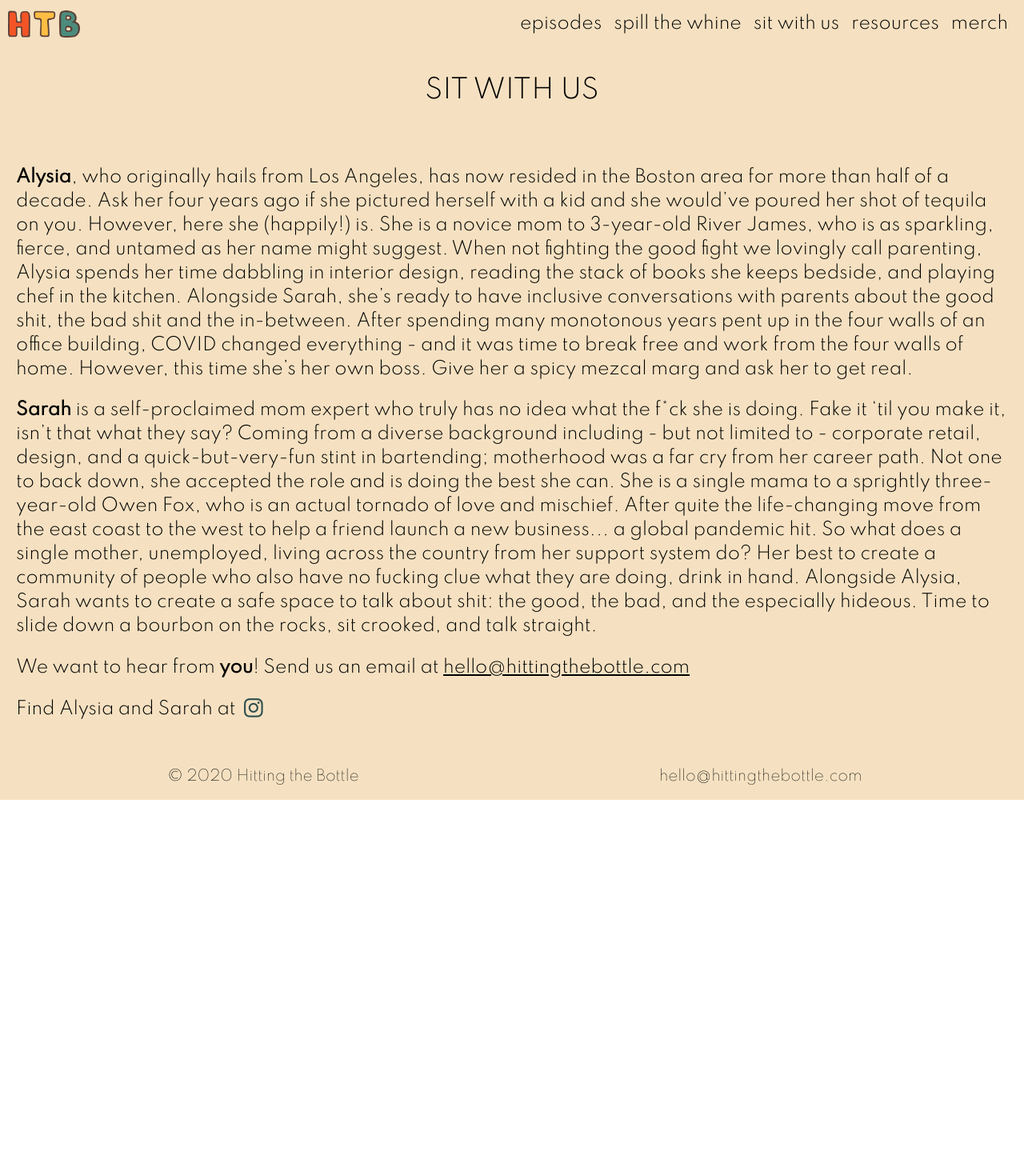
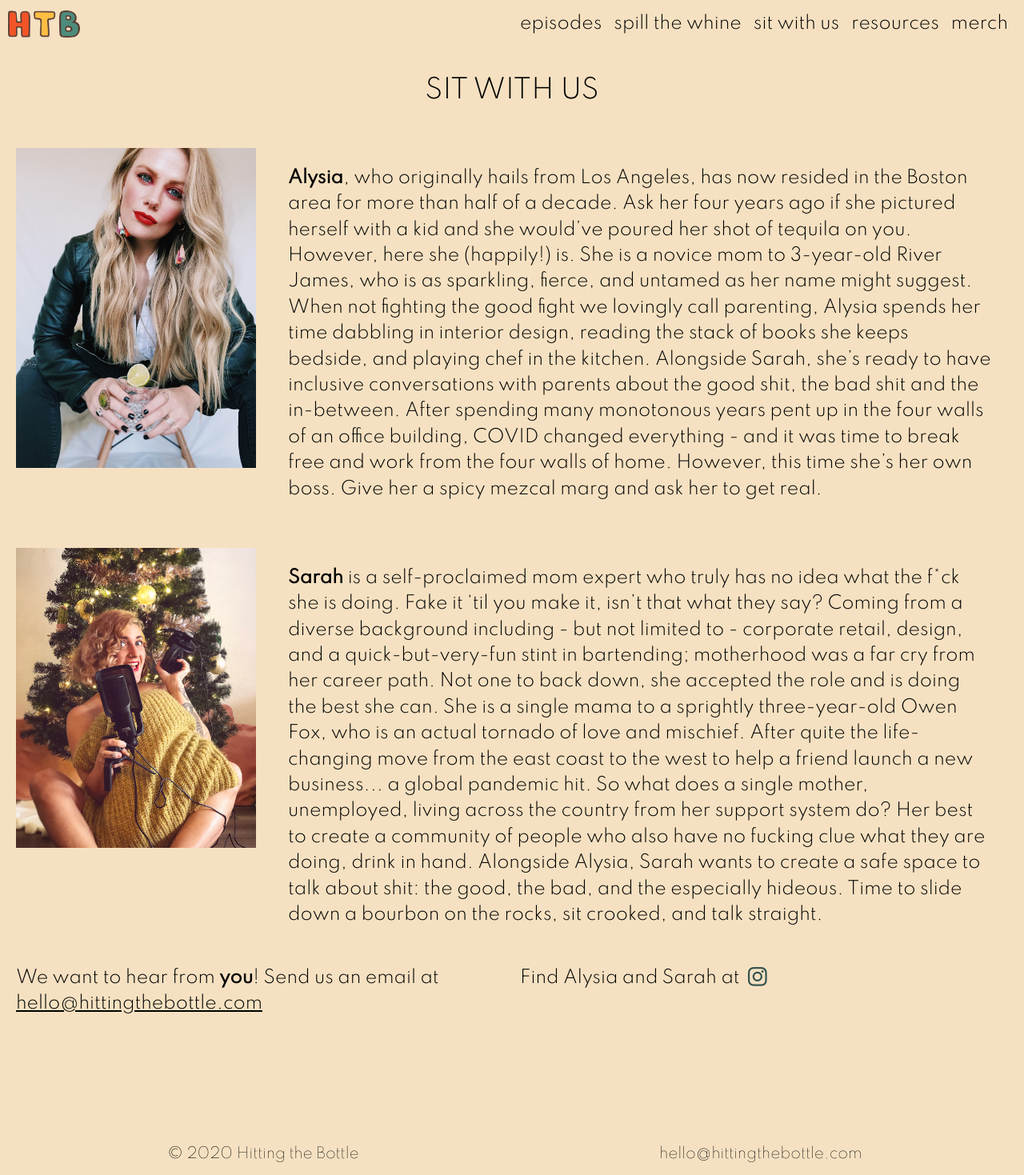
Before and after one commit to gavinoconnor/htb-pod, a React (Create React App) app: page /sitwithus in a window 1280 px wide. Shown: the top 1469 px of the page at 80% size. Before the commit the page ends 1000 px from the top, so only its background shows below. Built offline with nearby package versions, Linux system fonts and the light colour scheme.

Commit message:
add host photos

```diff
--- a/src/components/OurStory/OurStory.css
+++ b/src/components/OurStory/OurStory.css
@@ -1,13 +1,46 @@
 .about {
-    text-align: left;
-    line-height: 30px;
-    padding: 20px;
+  display: grid;
+  grid-template-columns: 300px 75%;
+  grid-template-rows: 500px 500px 250px;
+}
+
+.about img {
+  max-width: 300px;
+  padding: 20px;
 }
 
 .about a {
-    color: inherit;
+  color: inherit;
+}
+
+.about p {
+  padding: 20px;
+  text-align: left;
+  line-height: 1.5em;
 }
 
 .fa-instagram {
-    color: darkslategray;
-  }
+  color: darkslategray;
+}
+
+.alysia {
+  display: grid;
+  grid-column: 1 / -1;
+}
+.alysia p {
+  grid-column-start: 2;
+}
+
+.sarah {
+  display: grid;
+  grid-column: 1 / -1;
+}
+.sarah p {
+  grid-column-start: 2;
+}
+
+.more {
+  display: grid;
+  grid-template-columns: 1fr 1fr;
+  grid-column: 1 / -1;
+}
--- a/src/components/OurStory/OurStory.js
+++ b/src/components/OurStory/OurStory.js
@@ -1,20 +1,34 @@
 import React from 'react';
 
 import './OurStory.css';
+import Sarah from '../../assets/sarah.jpg';
+import Alysia from '../../assets/alysia.jpg';
+
 
 class OurStory extends React.Component {
   render() {
     return (
       <div className='about'>
-        <p><strong>Alysia</strong>, who originally hails from Los Angeles, has now resided in the Boston area for more than half of a decade. Ask her four years ago if she pictured herself with a kid and she would’ve poured her shot of tequila on you. However, here she (happily!) is. She is a novice mom to 3-year-old River James, who is as sparkling, fierce, and untamed as her name might suggest.  When not fighting the good fight we lovingly call parenting, Alysia spends her time dabbling in interior design, reading the stack of books she keeps bedside, and playing chef in the kitchen. Alongside Sarah, she’s ready to have inclusive conversations with parents about the good shit, the bad shit and the in-between. After spending many monotonous years pent up in the four walls of an office building, COVID changed everything - and it was time to break free and work from the four walls of home. However, this time she’s her own boss. Give her a spicy mezcal marg and ask her to get real.</p>
 
-        <p><strong>Sarah</strong> is a self-proclaimed mom expert who truly has no idea what the f*ck she is doing. Fake it ‘til you make it, isn’t that what they say?  Coming from a diverse background including - but not limited to - corporate retail, design, and a quick-but-very-fun stint in bartending; motherhood was a far cry from her career path. Not one to back down, she accepted the role and is doing the best she can. She is a single mama to a sprightly three-year-old Owen Fox, who is an actual tornado of love and mischief. After quite the life-changing move from the east coast to the west to help a friend launch a new business... a global pandemic hit.  So what does a single mother, unemployed, living across the country from her support system do? Her best to create a community of people who also have no fucking clue what they are doing, drink in hand. Alongside Alysia, Sarah wants to create a safe space to talk about shit: the good, the bad, and the especially hideous. Time to slide down a bourbon on the rocks, sit crooked, and talk straight.</p>
+        <div className="alysia">
+          <img src={Alysia} alt=""/>
+          <p><strong>Alysia</strong>, who originally hails from Los Angeles, has now resided in the Boston area for more than half of a decade. Ask her four years ago if she pictured herself with a kid and she would’ve poured her shot of tequila on you. However, here she (happily!) is. She is a novice mom to 3-year-old River James, who is as sparkling, fierce, and untamed as her name might suggest.  When not fighting the good fight we lovingly call parenting, Alysia spends her time dabbling in interior design, reading the stack of books she keeps bedside, and playing chef in the kitchen. Alongside Sarah, she’s ready to have inclusive conversations with parents about the good shit, the bad shit and the in-between. After spending many monotonous years pent up in the four walls of an office building, COVID changed everything - and it was time to break free and work from the four walls of home. However, this time she’s her own boss. Give her a spicy mezcal marg and ask her to get real.</p>
+        </div>
 
-        <p>We want to hear from <strong>you</strong>! Send us an email at <u><a href='mailto:hello@hittingthebottle.com'>hello@hittingthebottle.com</a></u></p>
+        <div className="sarah">
+          <img src={Sarah} alt=""/>
+          <p><strong>Sarah</strong> is a self-proclaimed mom expert who truly has no idea what the f*ck she is doing. Fake it ‘til you make it, isn’t that what they say?  Coming from a diverse background including - but not limited to - corporate retail, design, and a quick-but-very-fun stint in bartending; motherhood was a far cry from her career path. Not one to back down, she accepted the role and is doing the best she can. She is a single mama to a sprightly three-year-old Owen Fox, who is an actual tornado of love and mischief. After quite the life-changing move from the east coast to the west to help a friend launch a new business... a global pandemic hit.  So what does a single mother, unemployed, living across the country from her support system do? Her best to create a community of people who also have no fucking clue what they are doing, drink in hand. Alongside Alysia, Sarah wants to create a safe space to talk about shit: the good, the bad, and the especially hideous. Time to slide down a bourbon on the rocks, sit crooked, and talk straight.</p>
+        </div>
 
-        <p>Find Alysia and Sarah at <a href='https://www.instagram.com/hittingthebottle/' target='_blank' rel="noopener noreferrer"><i className='fab fa-instagram fa-lg fa-fw'></i>
-        </a></p>
-    </div>
+        <div className="more">
+          <p>We want to hear from <strong>you</strong>! Send us an email at <u><a href='mailto:hello@hittingthebottle.com'>hello@hittingthebottle.com</a></u>
+          </p>
+
+          <p>Find Alysia and Sarah at <a href='https://www.instagram.com/hittingthebottle/' target='_blank' rel="noopener noreferrer"><i className='fab fa-instagram fa-lg fa-fw'></i>
+          </a>
+          </p>
+        </div>
+      </div>
     )
   }
 }
--- a/src/containers/NavBar/NavBar.js
+++ b/src/containers/NavBar/NavBar.js
@@ -1,8 +1,8 @@
 import React from 'react';
 import { Link } from 'react-router-dom';
+import Dropdown from '../../components/Dropdown/Dropdown';
 
 import './NavBar.css';
-import Dropdown from '../../components/Dropdown/Dropdown';
 import Logo from '../../assets/HTB_Final_LogoMark_1x1.png';
 
 class NavBar extends React.Component {
--- a/src/containers/SitWithUs/SitWithUs.js
+++ b/src/containers/SitWithUs/SitWithUs.js
@@ -11,7 +11,6 @@ class SitWithUs extends React.Component {
       <div className='sitwithus'>
         <h1>Sit With Us</h1>
         <OurStory />
-
       </div>
     )
   }
```
Also changed, not shown: src/assets/alysia.jpg (added), src/assets/sarah.jpg (added).
